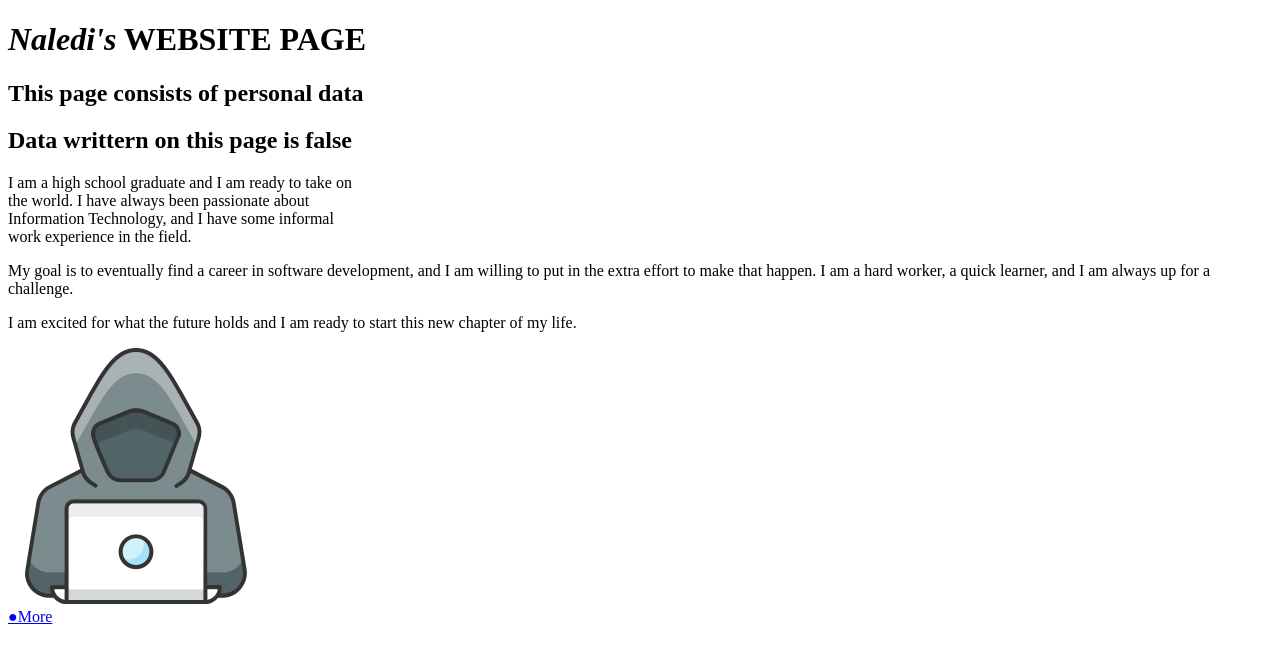
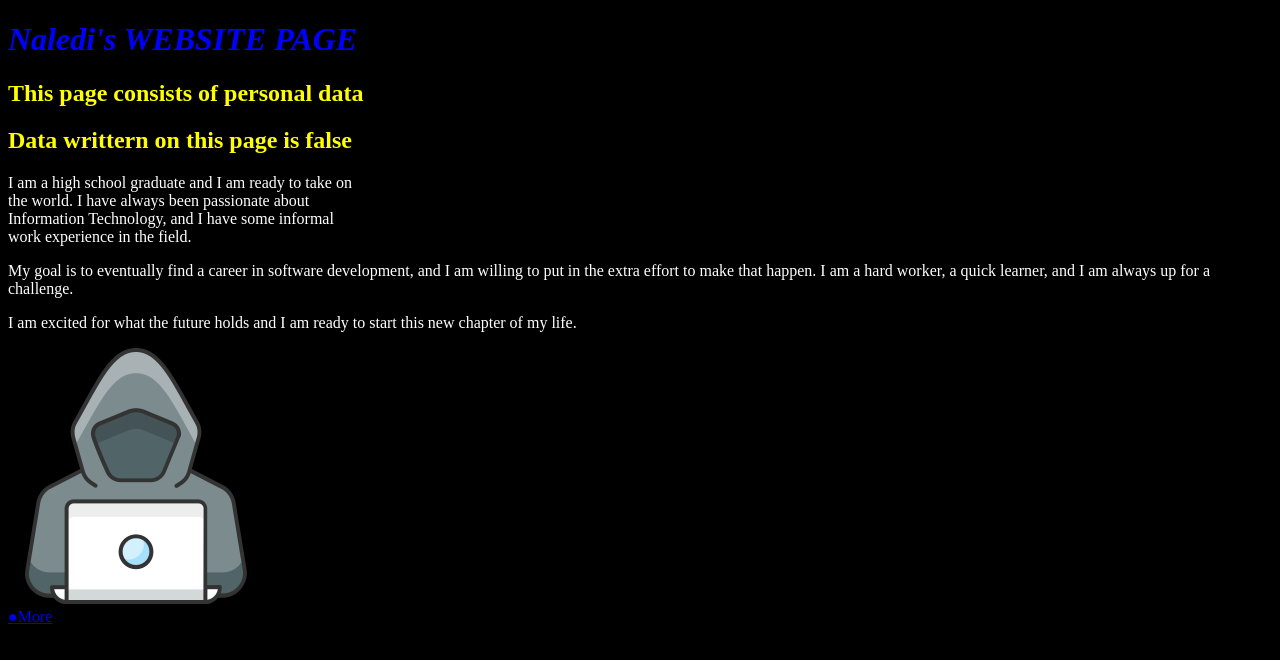
Before and after one commit to motheotech/Website, a plain HTML site: page index.html in a window 1280 px wide. Drawn offline with Linux system fonts and the light colour scheme.

Commit message:
Added css

```diff
--- a/index.html
+++ b/index.html
@@ -3,6 +3,7 @@
 <head>
   <title>FIRST WEBSITE</title>
   <meta charset="UTF-8">
+  <link rel="stylesheet" href="styles.css">
 </head>
 <body>
 
--- /dev/null
+++ b/styles.css
@@ -0,0 +1,16 @@
+body{
+  background-color: black;
+}
+h1 {
+  text-align: middle;
+  color: blue;
+  font-style: italic;
+  size: 18;
+}
+h2{
+  color: yellow;
+}
+
+p{
+  color: white;
+}
```
